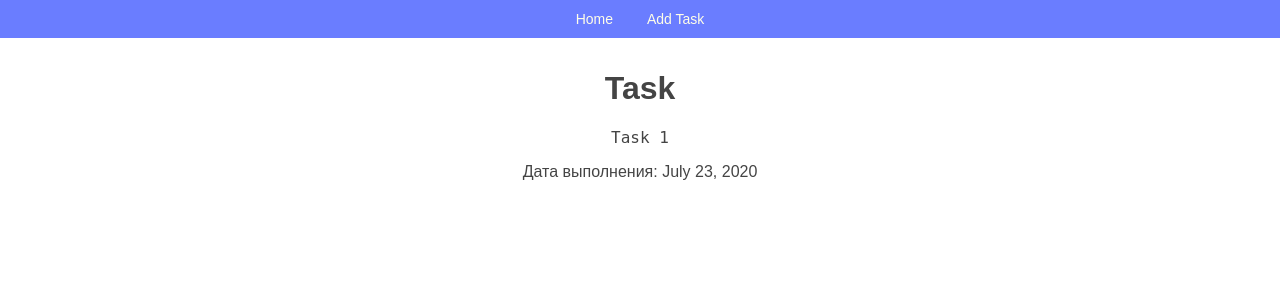
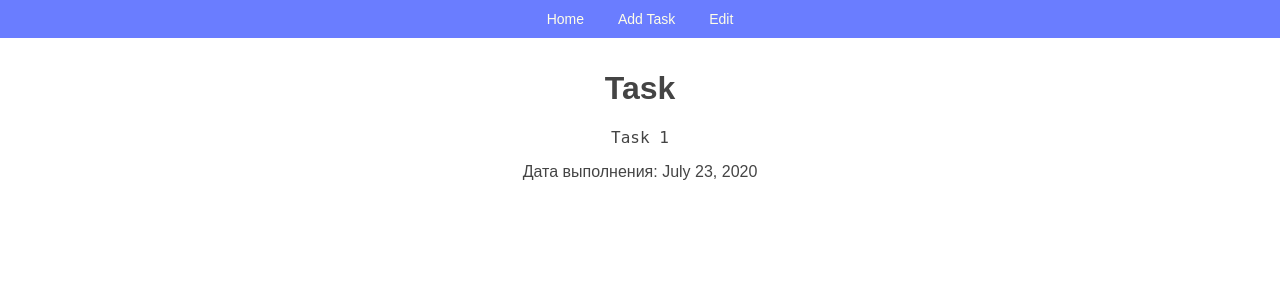
Before and after one commit to violettalivada/hw_45, a Django app: page /task/2/ in a window 1280 px wide. Shown: the top 300 px of the page. Run offline with Django 3.2, Linux system fonts and the light colour scheme; data comes from the database, SQL or seed files in the repository.

Commit message:
Добавлены ссылки на обновление задачи и детальный просмотр.

```diff
--- a/source/webapp/templates/index.html
+++ b/source/webapp/templates/index.html
@@ -10,6 +10,8 @@
         <p>Статус: ({{ task.status }} | {{ task.get_status_display }})</p>
         {% if task.date == None %}
         <p>Дата не определена</p> {% else %} <p>Дата выполнения: {{ task.date }}</p>
+        <p><a href="{% url 'task_view' task.pk %}">More...</a></p>
+        <p><a href="{% url 'task_update' task.pk %}">Edit</a></p>
         {% endif %}
     {% endfor %}
 {% endblock %}
--- a/source/webapp/templates/task_view.html
+++ b/source/webapp/templates/task_view.html
@@ -1,6 +1,10 @@
 {% extends "base.html" %}
 
 {% block title %}View{% endblock %}
+
+{% block menu %}
+    <li><a href="{% url 'task_update' task.pk %}">Edit</a></li>
+{% endblock %}
 
 {% block content %}
     <h1> {{ task.title }}</h1>
--- a/source/webapp/templates/update.html
+++ b/source/webapp/templates/update.html
@@ -1,5 +1,11 @@
 {% extends "base.html" %}
 {% block title %}Update{% endblock %}
+
+
+{% block menu %}
+    <li><a href="{% url 'task_view' task.pk %}">View</a></li>
+{% endblock %}
+
 {% block content %}
     <h1>Update Task</h1>
     <form method="POST" action="{% url "task_update" task.pk %}">
```
